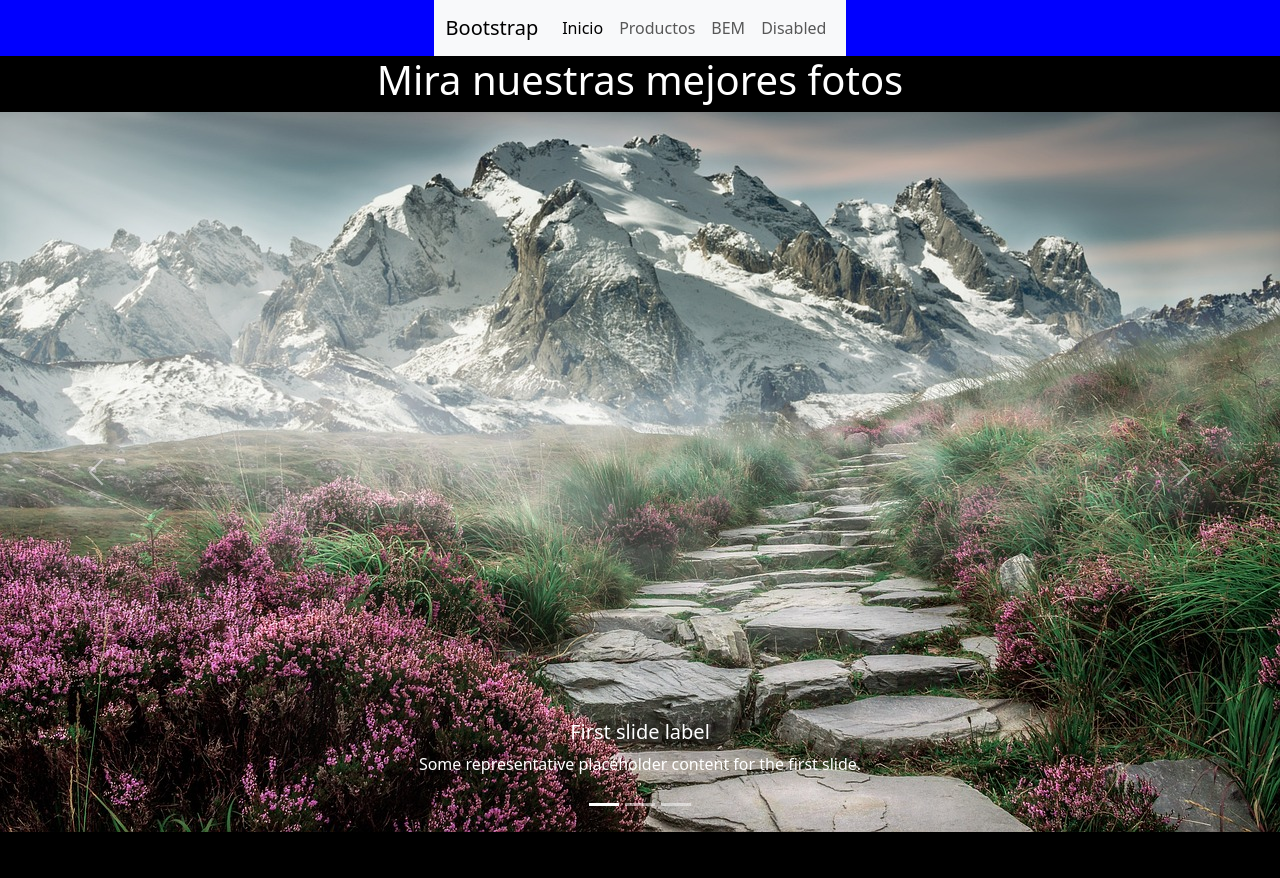
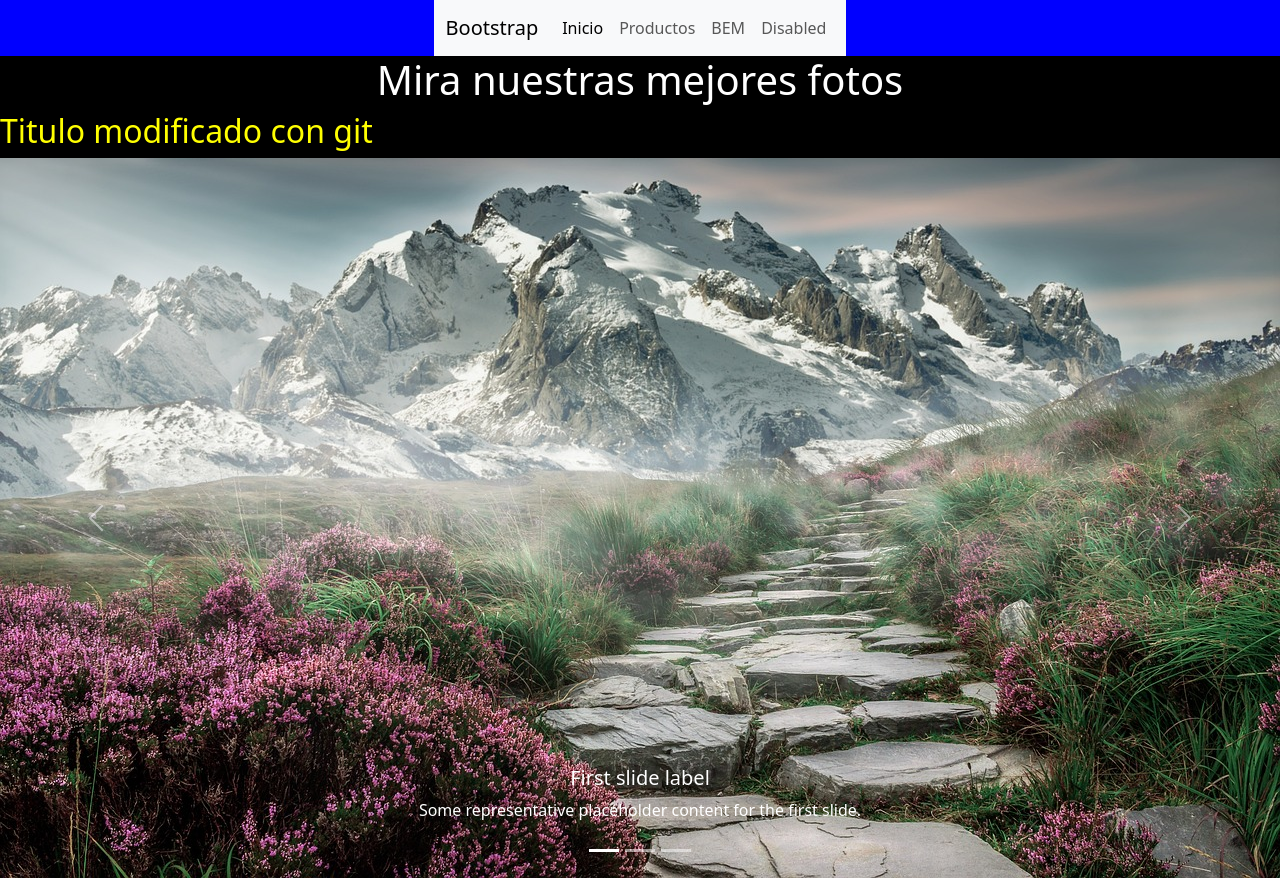
Before and after one commit to pastor-m/coderclase041523, a plain HTML site: page pages/bootstrap.html in a window 1280 px wide. Before the commit the page ends 832 px from the top, so only its background shows below. Drawn offline with nearby package versions, Linux system fonts and the light colour scheme.

Commit message:
Agregue titulo en archivo bootstrap.html

```diff
--- a/pages/bootstrap.html
+++ b/pages/bootstrap.html
@@ -41,7 +41,7 @@
 
     <section>
         <h1>Mira nuestras mejores fotos</h1>
-
+        <h2>Titulo modificado con git</h2>
         <div id="carouselExampleCaptions" class="carousel slide">
             <div class="carousel-indicators">
               <button type="button" data-bs-target="#carouselExampleCaptions" data-bs-slide-to="0" class="active" aria-current="true" aria-label="Slide 1"></button>
```
